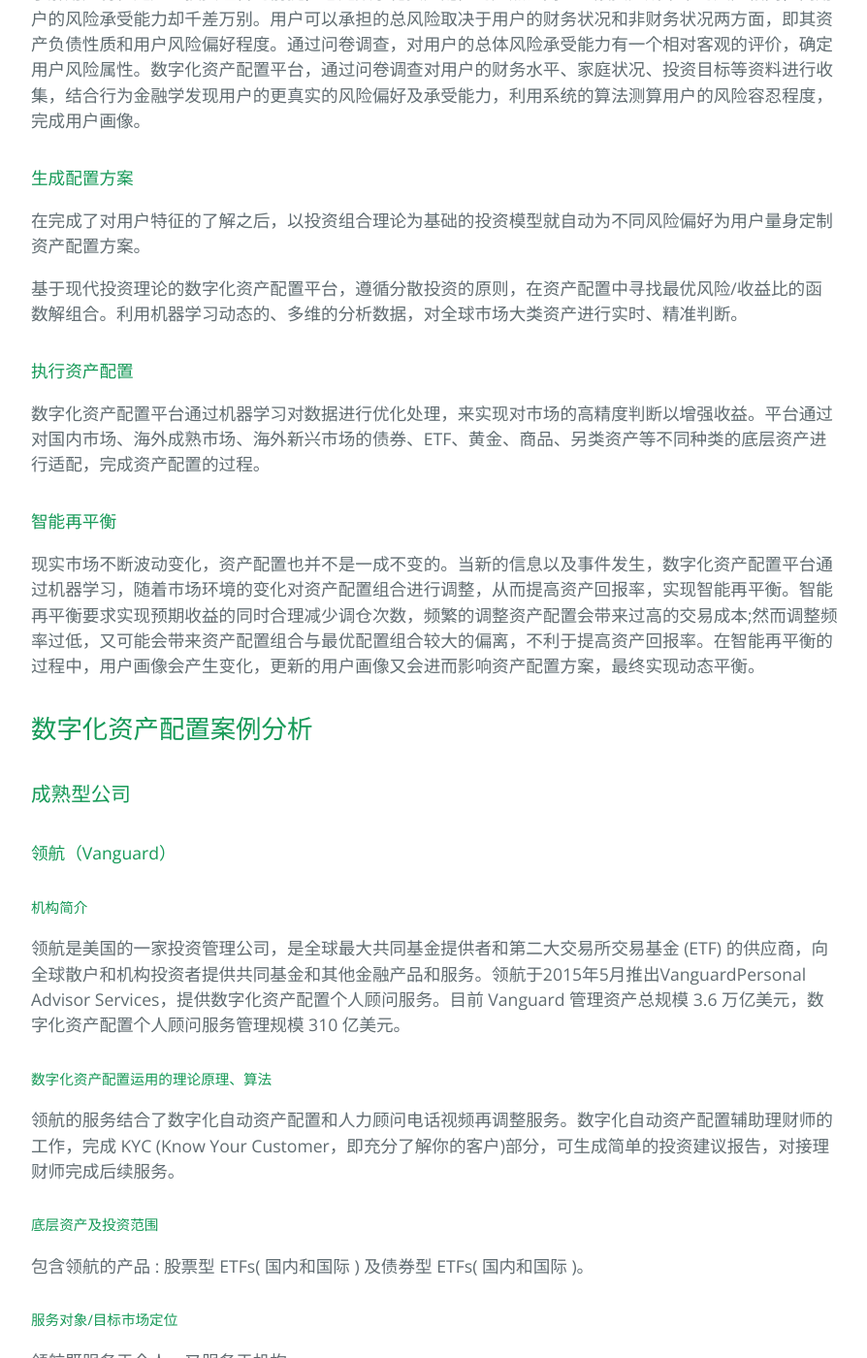
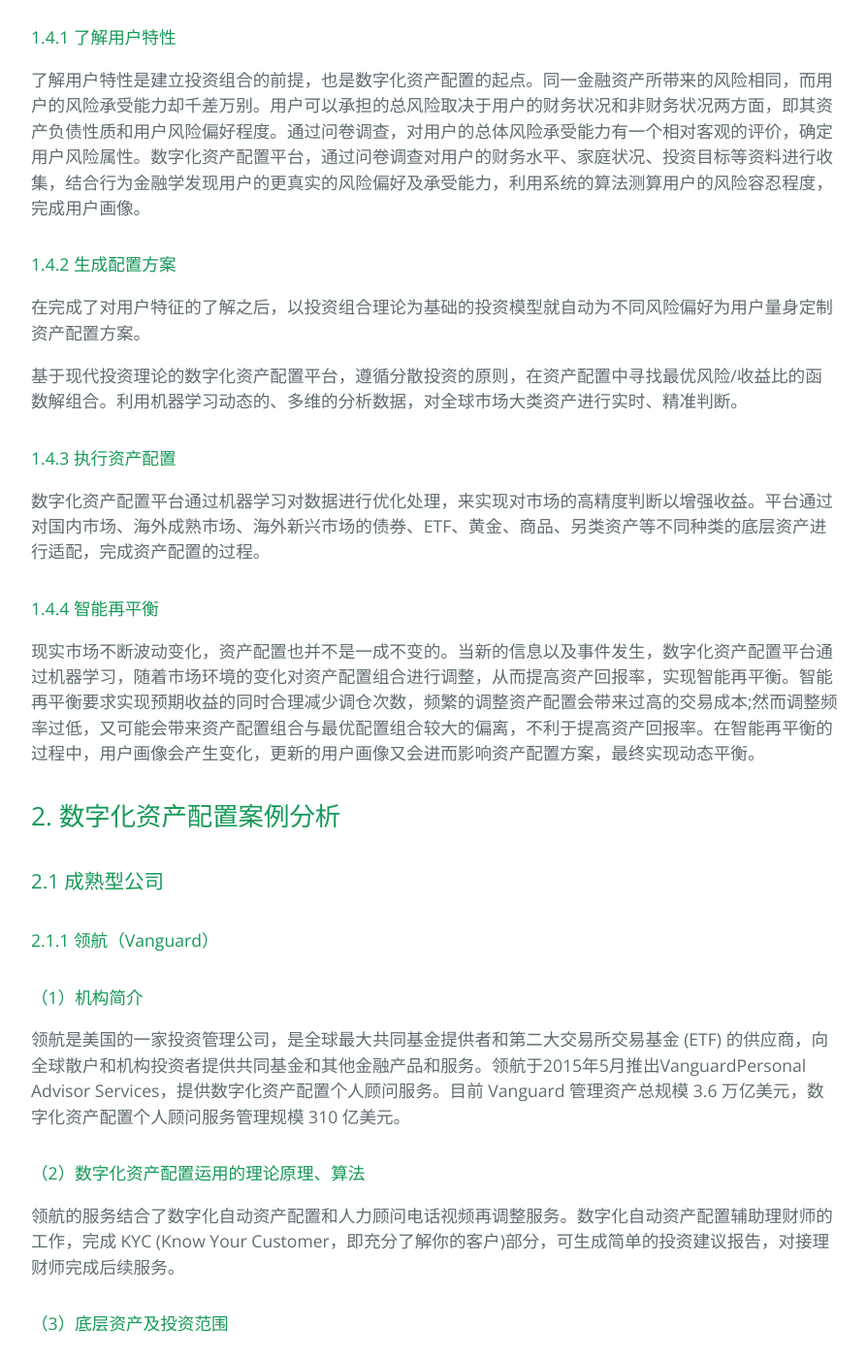
Before and after one commit to Littletreeeeee/prd-invest, a Jekyll site: the page built from documents/industry_analysis_digital_asset_alloc_repo.md, in a window 1280 px wide and 1400 px high, scrolled down 6991 px. Shown: the whole window at 97% size, without its empty margins (192-1086 px from the left). Built offline with Jekyll 4.4.1, drawn with Linux system fonts in a browser that asks for light colours; the repository's description, which GitHub fills in, is left out; some of the changed text lies outside the part shown.

Commit message:
edit content

```diff
--- a/_config.yml
+++ b/_config.yml
@@ -1,2 +1,2 @@
-title: TapasTech投研相关文档
+title: TapasTech产品文档
 theme:
--- a/documents/industry_analysis_digital_asset_alloc_repo.md
+++ b/documents/industry_analysis_digital_asset_alloc_repo.md
@@ -9,10 +9,10 @@ layout: default
 
 数字化资产配置以多元化、智能化、低门槛、低成本为特征，依据现代资产组合理论，结合个人投资者的理财目标和风险偏好，进行以ETF等公募基金为主的资产配置，并提供交易执行、资产再平衡、税收盈亏收割、房贷偿还、税收申报等增值服务。一般来讲，数字化资产配置是人工智能和投资顾问的结合体。与传统投资顾问一样，其也承担着客户和金融产品之间的桥梁连接作用。
 
-## 数字化资产配置的理论基础
-### 资产配置的经典理论
-#### 投资组合理论（Portfolio Theory）
-##### 理论背景
+## 1. 数字化资产配置的理论基础
+### 1.1 资产配置的经典理论
+#### 1.1.1 投资组合理论（Portfolio Theory）
+#### （1）理论背景
 1952年，美国经济学家马科维茨(Harry M.Markowitz)在《资产选择:有效的多样化》论文中，首次提出了均值—方差模型。用均值和方差分别表示资产的收益和风险，将资产的配置问题转化为一个二次规划问题，即在既定的收益情况下，寻求风险最小的组合，或是给定风险的情况下，寻找收益最大化的投资组合，建立了著名的投资组合理论(Portfolio Theory)，被认为是现代资产投资组合理论 (Modern Portfolio Theory)的开端。
 
 投资组合理论的基础思想是，投资的本质 是在不确定性的收益和风险中进行选择。理性投资者在给定的风险水平下，对期望收益进行最大化，或者在给定期望收益水平下对期望风险进行最小化。根据风险分散化的投资原则，投资者通过多元化的证券投资组合方式，将整个投资组合的方差降低。马科维茨从对回报率和风险的定量出发，系统地研究了投资组合的特性，从数学定量上解释了投资者的如何规避风险，并提出了投资组合的优化方法。
@@ -21,13 +21,13 @@ layout: default
 
 投资组合理论指出投资组合中各个证券的 风险的加权平均值小于整个投资组合的风险， 所以可以通过组合投资降低风险。只要证券的收益不完全相关，就可以通过分散投资降低风险。盈利的大小和风险分散的效果取决于证券收益之间的相关性和可用来分散风险的证券的数量，当证券收益之间的相关性越小、可用来分散风险的证券数量越多，组合的分散投资的效果越明显。
 
-##### 理论应用
+#### （2）理论应用
 尽管投资组合理论在学术上得到了高度认可，然而由于市场上证券种类的过多，在依靠人手工计算以及计算器的过去，计算市场中不同证券间的相关系数并随着市场的变化重新计算并调整最优投资组合，是项工程浩大几乎无法实现的工作。相应地，依据投资组合理论选择最优资产组合并没有在实际的投资活动中得到广泛应用。随着计算机技术的不断发展升级，运算速度的不断提升，依据投资组合理论的数字化资产配置又重新成为可能，从而进入了大众视野。
 
 在数字化资产配置的应用中，一方面，通过对市场上可投资资产的历史数据进行机器学习，得到一组有效投资组合前沿;另一方面，通过对用户的风险测评进行分析，得到该用户特有的风险偏好无差异曲线，该曲线与有效投资组合前沿相切，从而自动确定用户的资产配置组合。由于 **现实中复杂的市场情况、新的事件及信息会导致资产收益的均值和方差变化** ，因此，有效投资组合前沿也是会不断变动的动态前沿，投资者的资产配置组合也随之进行战略或者战术的调整。
 
-#### CAPM资产定价模型
-##### 资本资产模型概述
+### 1.1.2 CAPM资产定价模型
+#### （1）资本资产模型概述
 资本资产定价模型(Capital Asset Pricing Model，简称 CAPM)是由夏普、林特尔、特里诺和莫辛等人于1964年提出的马科维茨均值方差模型的延伸。CAPM模型的假设前提包括:
 
 1. 投资者为风险规避者;
@@ -42,28 +42,29 @@ layout: default
 
 CAPM模型认为，风险资产的收益与市场收益线性相关。当证券价格到达某个价位时达到均衡，此时的证券资预期收益率等于风险溢价和无风险收益率之和。CAPM 模型从数学的角度给出了系统性风险和非系统性风险的描述，并指出当投资者投资风险资产时，应获取风险溢价作为补偿，否则市场不是合理有效的。单个资产的非系统性风险可通过多元化的投资进行消除，而市场不会对这种风险给予风险溢价的补偿，市场只会对那些会对资产预期收益率产生影响的系统性风险进行风险补偿。
 
-##### 资本资产模型应用
+#### （2）资本资产模型应用
 CAPM 模型在证券市场上有广泛的应用。一方面，利用CAPM模型可以对资产定价，发现被高估或低估的资产，进行投资；另一方面，不同Beta系数的资产有着不同的系统风险，在投资组合管理实践中会运用beta策略 来对冲系统性风险。通过调整beta值来调节对冲风险的程度，结合投资者的需求以及风险偏好水平选择自己可以承受的风险资产，进行资产组合管理。
 
-#### Black-Litterman 模型
-##### 模型概述
+#### 1.1.3 Black-Litterman 模型
+#### （1）模型概述
 Black-Litterman 模型(下称 B-L 模型) 是由 Fisher Black 和 Robert Litterman 在对均值—方差模型、夏普的 CAPM 理论以及贝叶斯分析方法的深入研究基础上，于 1992 年提出的马科维茨均值—方差模型的改进模型。在实际投资活动中投资者可能拥有与一致预期收益不同的个人观点，且投资者对自己的观点也不一定完全确定。相对于马科维茨的均值—方差模型，B-L模型允许投资者对未来的资产收益率有自己的主观判断，并且可以对每种观点赋予不同的信心水平。
 
 B-L模型可以表述为一种资产的B-L期望收益等于市场均衡收益和投资者主观期望收益的加权平均。市场均衡收益是市场中实际形成的收益，通过历史收益率数据的分析可以获得。 投资者主观的期望收益可以源于自上而下或者自下而上的基础分析、基于技术分析做出的判断、某个模型，也可以来自各种报纸杂志、网络等。
 
 模型以CAPM的均衡市场组合出发，加入投资者对不同资产的主观观点收益率，以及对每种观点指定各自的信心水平，来估计资产的预期收益，并在此基础上用贝叶斯方法反向优化，将这些观点收益率与市场隐含的超额收益率结合形成一个新合成的收益率，从而产生一个从CAPM的市场组合收益出发显著改善投资者回报的估计过程。在 B-L 模型中，预期报酬率反映了投资人的主观预期以及该预期的强烈程度。投资者对某些观点的信心水平越高，预期收益率越偏离市场均衡收益率，当投资者对某些资产的主观观点信心水平非常高时，投资者的资产配置将会偏向极端；相反，信心水平越低，投资者的预期收益率越接近市场均衡收益率。
 
-##### B-L模型应用
+#### （2）B-L模型应用
 B-L 模型的优势在于它提供了一个确定资产预期收益的框架，B-L 模型推导出的预期收益具是稳健一致的。此外，B-L 模型提供了明确的方法来细化投资者观念，很好地区分了不同信心水平放入观点，并且将投资者的观点和市场组合表示的先验分布有机融合，可以通过对投资者观点收益率信心水平的不同设定，使资产组合的风险与报酬之间的配比关系更加合理，更加符合投资者自己的风险承受能力。
 
 B-L 模型以市值加权的市场投资组合作为切入点， 通过逆向优化过程统一计算各类资产的预期收益，这样投资者就不需要单独计算各类资产的预期收益了。这种方法的假设前提是有效市场驱动市场投资组合处于均衡状态，如此可以反算各类资产的均衡收益。如果受到市场非理性因素，市场投资组合偏离均衡状态的话，投资者也可以根据当前计算所得预期收益与均衡收益的差距来识别投资机会。
 
 B-L 模型能够根据全球市场中投资者产生的实际数据进行收益预估。观察世界各地投资者的实际行为并根据观察结果生成全球范围内的资产配置模型。这样的原则意味着任何时刻都可以和全球范围内的投资方向一致。 Betterment在投资组合的管理中就运用了 B-L 模型，以全球上所有投资的总和作为基准的全球投资组合，其中股票占比约为 41%，在 此基础上，利用算法调整其中某些 ETF 的权重来增加或降低收益率，从而达到目标风险—收益水平。
 
-### 行为金融学
+### 1.2 行为金融学
 传统金融理论是以投资者的理性人假说和 有效市场理论为基础的理论体系，而在现实市场中，由于常常受到不完美条件的限制，标准金融学的一些预测与来自现实资本市场中的数据相违背，行为金融学应运而生。行为金融学将心理学特别是行为学融入到金融学中，研究市场主体在金融市场中的行为偏差。行为金融学认为在金融市场中，投资者是非理性的，在判断和决策过程他们会不由自主地受到认知、情绪、意志过程等各种心理因素的影响，形成心理偏差，最终导致行为偏差。Digital Asset Allocation 通过机器学习、人工智能来进行资产配置，可以避开人的众多非理性心理及行为，从而取得更好的投资收益。
 
-#### 认知偏差
+#### 1.2.1 认知偏差
+#### （1）启发式认知偏差
 启发式认知偏差又被称为经验法则，投资者在进行投资决策时往往基于经验法则，通过这种方式做出的决定带有不确定性，如果忽略或遗漏的现象很重要，那么做出的估计与判断就会出现严重偏差。启发式认知偏差主要分为如下三类:代表性偏差、可得性偏差、锚定效应。
 
 * 代表性偏差:人们在判断将来的事情时会借助于从前熟悉的模式，却忽略这种模式产生的原因或重复的概率。代表性偏差是基于成见的判断，一个重要例子是赌徒谬误即小数定律，投资者对样本不够敏感，认为小样本也可以充分概括整体。例如投资者会对过去业绩好的股票过于乐观而对过去表现差的股票过于悲观，导致股票价格出现错误定价，然而随着时间的推移偏离价值的定价被纠正，长期来看业绩不好的股票的表现高于市场平均水平而业绩好的股票表现低于市场平均水平。
@@ -72,7 +73,7 @@ B-L 模型能够根据全球市场中投资者产生的实际数据进行收益
 
 * 锚定效应:锚定效应指人们在判断某事时容易受第一印象支配。锚定效应在股市中的具体表现是投资者对价格的锚定，这种现象是普遍存在的。由于锚定效应，当股票市场中出现基本面或政策面的变化时，投资者无法准确判断并做出充分调整，这将导致最终结果与预期值有较大差距。
 
-#### 心理偏差
+#### （2）心理偏差
 市场中的有限理性投资者对外部信息进行识别、编辑、评价等认知活动中产生的有偏于标准金融理论的心理现象，包括过度自信、损失厌恶、羊群效应等。
 
 * 过度自信:投资者和证券分析师们在他们有一定知识的领域中特别过于自信。然而，提高自信水平与成功投资并无相关。基金经理人、股评家以及投资者总认为自己有能力跑赢大盘，然而事实并非如此。
@@ -81,7 +82,7 @@ B-L 模型能够根据全球市场中投资者产生的实际数据进行收益
 
 * 羊群效应:个人的观念或行为由于真实的或想象的群体的影响或压力，而向与多数人向一致的方向变化的现象。市场上存在那些没有形成自己的预期或没有获得一手信息的投资者，他们将根据其他投资者的行为来改变自己的行为。
 
-#### 前景理论
+#### 1.2.2 前景理论
 前景理论是行为金融学的核心理论，它由卡尼曼和沃特斯基提出，是一种研究人们在不确定条件下如何做出决策的理论。前景理论研究人类风险和收益的选择过程，得出期望的价值是由价值函数和决策权重共同决定的。
 
 价值函数的特征有:(1)衡量的是相对于参照点的收益或损失的价值；(2)在收益区间呈凹性，在损失区间呈凸性；(3)在损失区间比在收益区间更加陡峭，即决策者对于边际损失比边际收益更加敏感。
@@ -90,7 +91,7 @@ B-L 模型能够根据全球市场中投资者产生的实际数据进行收益
 
 前景理论包含四个主要论断:(1)决策参考点论断:投资者对风险的态度是由决策参考点决定的，即其以自己身处的位置来判断收益和损失，从而做出投资决定。因为决策参考点的存在，人们更在意结果与预期的差异而非结果本身;(2)损失规避论断:人们在遭受损失时产生的痛苦会远远大于获得收益时产生的喜悦，这说明人们对损失比对收益更敏感。当人们遭受损失时常常不愿接受这一事实而变成了一个风险的追求者;(3)非贝叶斯法则的预期论断:当行为人在对不确定的情景做预期时， 常常把小样本中的概率分布当成总体的概率分布，体现出非贝叶斯法则的特征。这种行为会导致小数法则偏差，因为它夸大了小样本的代表性，给小概率事件了很重的加权;(4)框架效应论断:人们在做出决策时会受到问题表述方式的影响。在面临同样预期效应的投资机会时，若看到的范例为遭受损失的，则行为人会成风险偏好者;若范例是收益，则行为人变为风险回避者。
 
-#### 投资者行为偏差
+#### 1.2.3 投资者行为偏差
 随着越来越多的投资者进入股票市场进行投资，对其某些不理性行为的研究分析有利于改善投资者的投资收益。投资者行为偏差主要包括分散化不足、过度交易以及处置效应。
 
 * 分散化不足:传统的投资组合理论认为投资者应该采取分散化的投资策略，从而实现有效的投资组合，然而大量证据显示，投资者在证券选择时分散化程度明显不足，远远低于模型要求的标准。在现实的市场中，投资者对于完全分散化的证券组合的理解还是比较原始的，此外，投资者具有明显的本土偏差，即倾向于投资本国的股票。
@@ -99,15 +100,15 @@ B-L 模型能够根据全球市场中投资者产生的实际数据进行收益
 
 * 处置效应:在金融市场中，投资者常常会过早卖掉获利的股票，迟迟不愿卖掉已经亏损的股票，这种现象被称作处置效应。尽管实现损失可能会有好处，但是会给投资者带来痛苦，相对于实现账面的损失，后悔规避的投资者更愿意实现账面的收益。处置效应在现实中是非常常见的现象，然而这种拒绝损失的情况会给投资者带来更大的损失。
 
-### 机器学习
-#### 概述
+### 1.3 机器学习
+#### 1.3.1 概述
 简单来说，机器学习就是计算机根 据大量数据的训练，自我总结经验的一种方法。
 
 机器学习又分为监督学习和非监督学习。监督学习，是指在训练过程中给出输入数据及它所对应的正确答案(也叫目标数据)，根据所给定的输入数据及其所对应的答案进行学习，从而达到给一组新的数据预测结果的目标。例如在某些机器学习报告中，根据历史数据判断大盘涨跌，用的就是监督学习的方法。非监督学习，是不给出数据正确的答案，通过大量的数据让机器自己总结经验判断对错的学习。例如 Arthur Samuel 的国际象棋程序，在对弈过程中并没有指定的答案，但是机器可以总结经验，即在什么情况下可以走哪一步获胜概率会比较大。目前，市场应用较多的是监督学习。
 
 机器学习较多的应用于分类、回归、聚类等问题。在数字化资产配置领域，分类问题是机器学习服务的重点。机器学习的常用分类算法包括:逻辑回归、SVM(支持向量机)、决策树、随机森林、神经网络、adaboost 算法等等。
 
-#### 实际应用
+#### 1.3.2 实际应用
 机器学习在数字化资产配置领域应用广泛，但大多仍处于起步阶段。作为一种数据分析工具，机器学习主要还是结合前边介绍的理论进行计算的。其主要应用范围包括但不限于以下几项:
 1. 投资者的行为习惯及风险偏好的分析;
 2. 投资组合的选择;
@@ -119,32 +120,32 @@ B-L 模型能够根据全球市场中投资者产生的实际数据进行收益
 
 而对于不同的资产，选择什么样的标的，机器学习也有很好的作用。德意志银行就利用了机器学习中 AdaBoost 方法建立了 N-LASR 全球选股模型，虽然不清楚德意志银行有没有将 这个模型应用于自己的 AnlageFinder(Robo- Advisor)，但是这也为数字化资产配置打开了一条思路。在对于投资标的选择上面，机器学习多与多因子分析模型相结合，通过对不同影响因子的分析，来选择最优的投资标的。
 
-### 理论——实践普遍应用模式
-#### 了解用户特性
+### 1.4 理论——实践普遍应用模式
+#### 1.4.1 了解用户特性
 了解用户特性是建立投资组合的前提，也是数字化资产配置的起点。同一金融资产所带来的风险相同，而用户的风险承受能力却千差万别。用户可以承担的总风险取决于用户的财务状况和非财务状况两方面，即其资产负债性质和用户风险偏好程度。通过问卷调查，对用户的总体风险承受能力有一个相对客观的评价，确定用户风险属性。数字化资产配置平台，通过问卷调查对用户的财务水平、家庭状况、投资目标等资料进行收集，结合行为金融学发现用户的更真实的风险偏好及承受能力，利用系统的算法测算用户的风险容忍程度，完成用户画像。
 
-#### 生成配置方案
+#### 1.4.2 生成配置方案
 在完成了对用户特征的了解之后，以投资组合理论为基础的投资模型就自动为不同风险偏好为用户量身定制资产配置方案。
 
 基于现代投资理论的数字化资产配置平台，遵循分散投资的原则，在资产配置中寻找最优风险/收益比的函数解组合。利用机器学习动态的、多维的分析数据，对全球市场大类资产进行实时、精准判断。
 
-#### 执行资产配置
+#### 1.4.3 执行资产配置
 数字化资产配置平台通过机器学习对数据进行优化处理，来实现对市场的高精度判断以增强收益。平台通过对国内市场、海外成熟市场、海外新兴市场的债券、ETF、黄金、商品、另类资产等不同种类的底层资产进行适配，完成资产配置的过程。
 
-#### 智能再平衡
+#### 1.4.4 智能再平衡
 现实市场不断波动变化，资产配置也并不是一成不变的。当新的信息以及事件发生，数字化资产配置平台通过机器学习，随着市场环境的变化对资产配置组合进行调整，从而提高资产回报率，实现智能再平衡。智能再平衡要求实现预期收益的同时合理减少调仓次数，频繁的调整资产配置会带来过高的交易成本;然而调整频率过低，又可能会带来资产配置组合与最优配置组合较大的偏离，不利于提高资产回报率。在智能再平衡的过程中，用户画像会产生变化，更新的用户画像又会进而影响资产配置方案，最终实现动态平衡。
 
-## 数字化资产配置案例分析
-### 成熟型公司
-#### 领航（Vanguard）
-##### 机构简介
+## 2. 数字化资产配置案例分析
+### 2.1 成熟型公司
+#### 2.1.1 领航（Vanguard）
+#### （1）机构简介
 领航是美国的一家投资管理公司，是全球最大共同基金提供者和第二大交易所交易基金 (ETF) 的供应商，向全球散户和机构投资者提供共同基金和其他金融产品和服务。领航于2015年5月推出VanguardPersonal Advisor Services，提供数字化资产配置个人顾问服务。目前 Vanguard 管理资产总规模 3.6 万亿美元，数字化资产配置个人顾问服务管理规模 310 亿美元。
 
-##### 数字化资产配置运用的理论原理、算法
+#### （2）数字化资产配置运用的理论原理、算法
 领航的服务结合了数字化自动资产配置和人力顾问电话视频再调整服务。数字化自动资产配置辅助理财师的工作，完成 KYC (Know Your Customer，即充分了解你的客户)部分，可生成简单的投资建议报告，对接理财师完成后续服务。
 
-##### 底层资产及投资范围
+#### （3）底层资产及投资范围
 包含领航的产品 : 股票型 ETFs( 国内和国际 ) 及债券型 ETFs( 国内和国际 )。
 
-##### 服务对象/目标市场定位
+#### （4）服务对象/目标市场定位
 领航既服务于个人，又服务于机构。
```
Also changed, not shown: index.md (+1 -1 lines).
